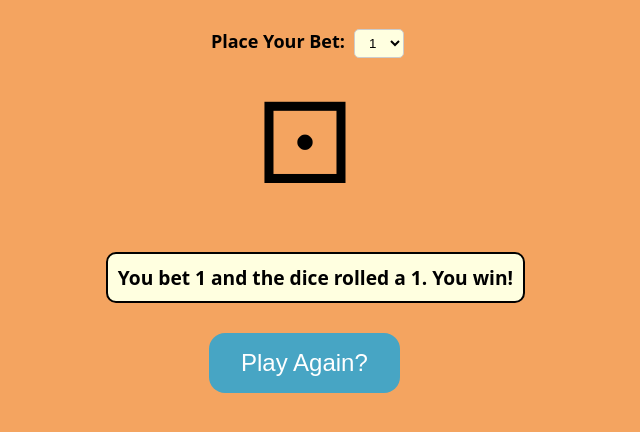
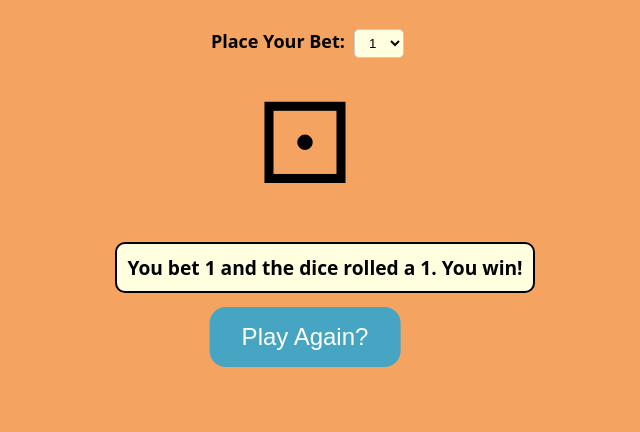
Before and after one commit to dantevlee/dice-roll-game, a plain HTML site: page index.html in a window 1280 px wide. Both pictures are taken after a click on the button "Roll Dice". Shown: the part 100-532 px from the top of the page, without its empty margins (335-975 px from the left). Drawn offline with Linux system fonts and the light colour scheme.

Commit message:
fixed styling

```diff
--- a/style.css
+++ b/style.css
@@ -3,7 +3,7 @@ body {
   text-align: center;
   margin: 0;
   background-color: sandybrown;
-  align-content: center;
+  position: relative;
 }
 
 h1 {
@@ -45,9 +45,11 @@ h1 {
   border-radius: 1rem;
   cursor: pointer;
   transition: background-color 0.3s ease;
-  display: block; /* Make it a block-level element */
-  margin: 10px auto;
-  margin-left: 21em;
+  position: absolute; /* Use absolute positioning for the button */
+  top: 50%; /* Center vertically within the body */
+  left: 50%; /* Center horizontally within the body */
+  transform: translate(-50%, -50%);
+  margin-top: 215px;
 }
 
 p{
@@ -59,8 +61,7 @@ p{
   font-size: 1.2rem;
   text-align: center;
   font-weight: bold;
-  margin: 20px auto;
-  margin-right: 1em;
+  margin-top: 10px;
 }
 
 .roll-animation {
```
Also changed, not shown: 1 other file.
